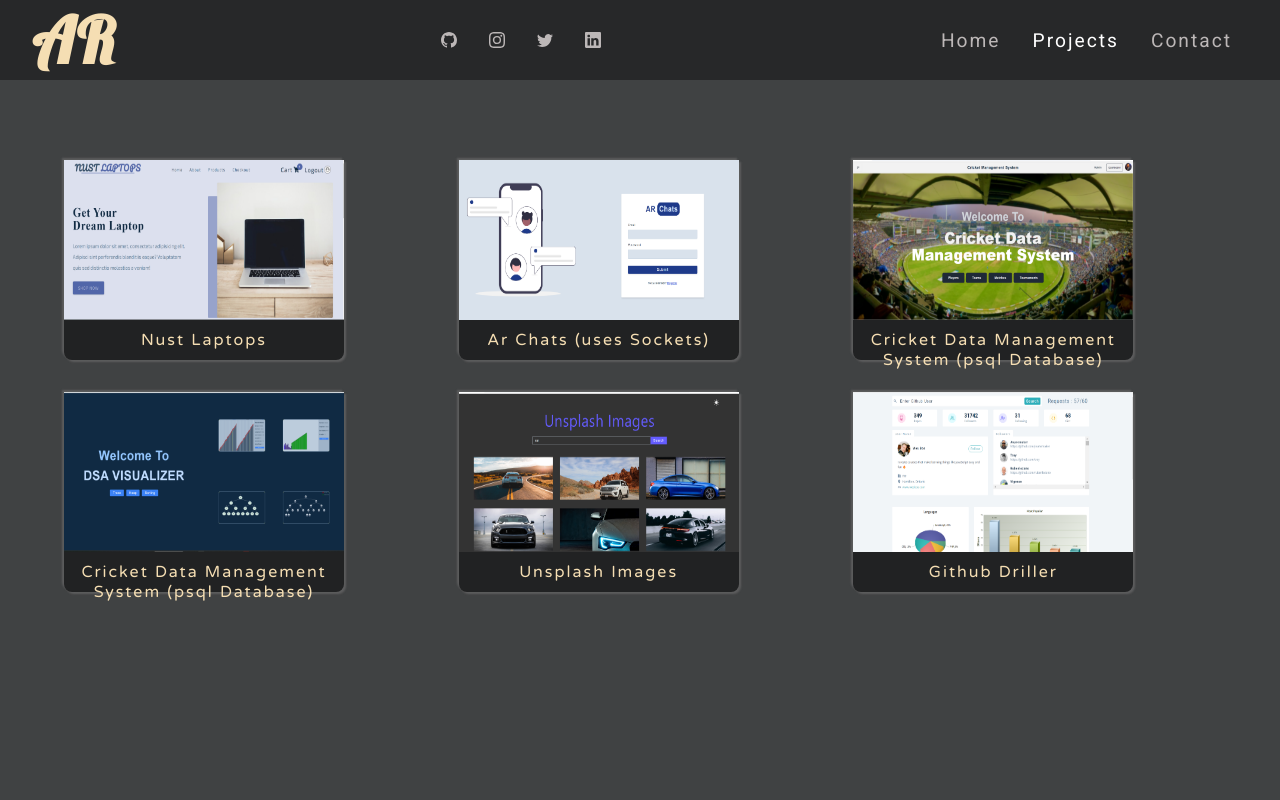
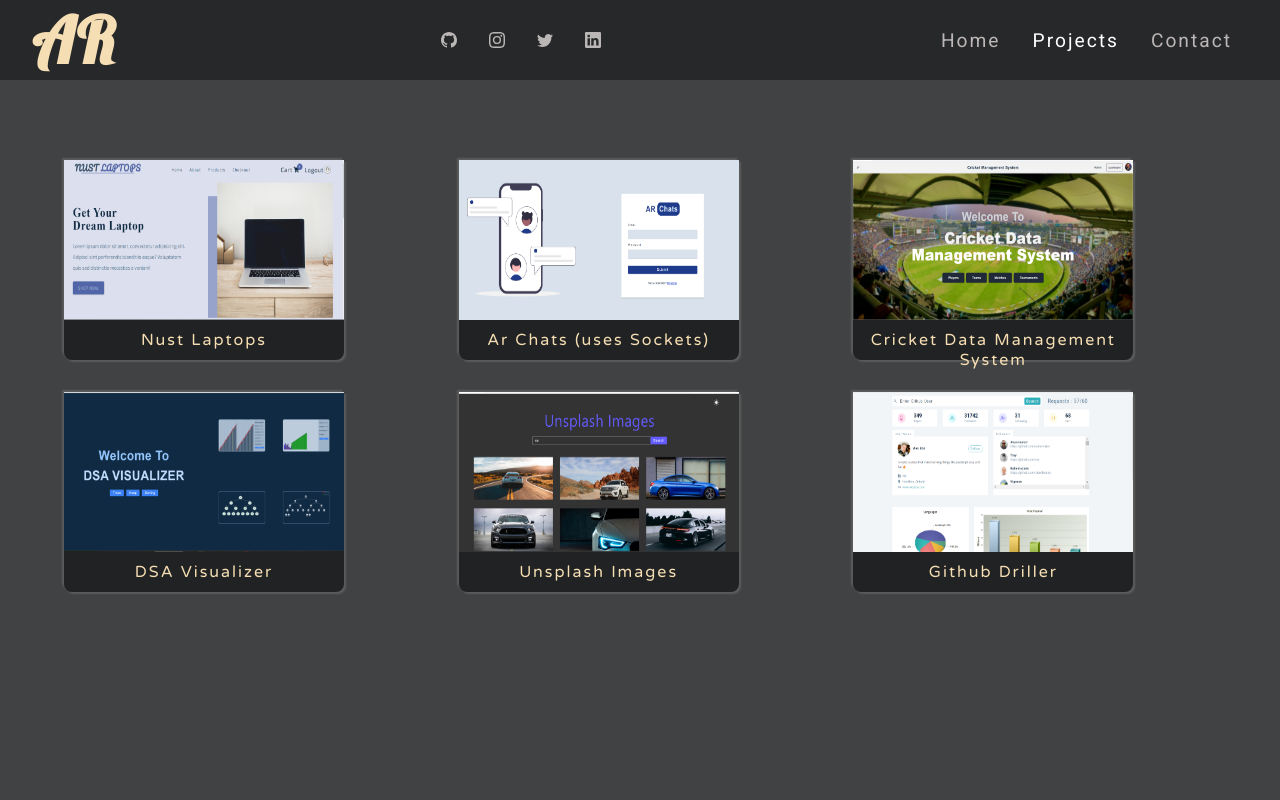
Before and after one commit to ABDREHMAN6224/portfolio, a React (Create React App) app: page /projects in a window 1280 px wide. Shown: the top 800 px of the page. Built offline with nearby package versions, Linux system fonts and the light colour scheme; a web font is replaced by a local one.

Commit message:
dsa and dbs

```diff
--- a/src/data.js
+++ b/src/data.js
@@ -19,13 +19,13 @@ export const projects = [
     },
     {
         img: dbs,
-        name: "Cricket Data Management System (psql Database)",
+        name: "Cricket Data Management System",
         github: "https://github.com/ABDREHMAN6224/CricketManagementSystem",
         website: ""
     },
     {
         img: dsa,
-        name: "Cricket Data Management System (psql Database)",
+        name: "DSA Visualizer",
         github: "https://github.com/ABDREHMAN6224/dsa_project_final",
         website: "https://dsa-visualizer-arm.netlify.app/"
     },
```
